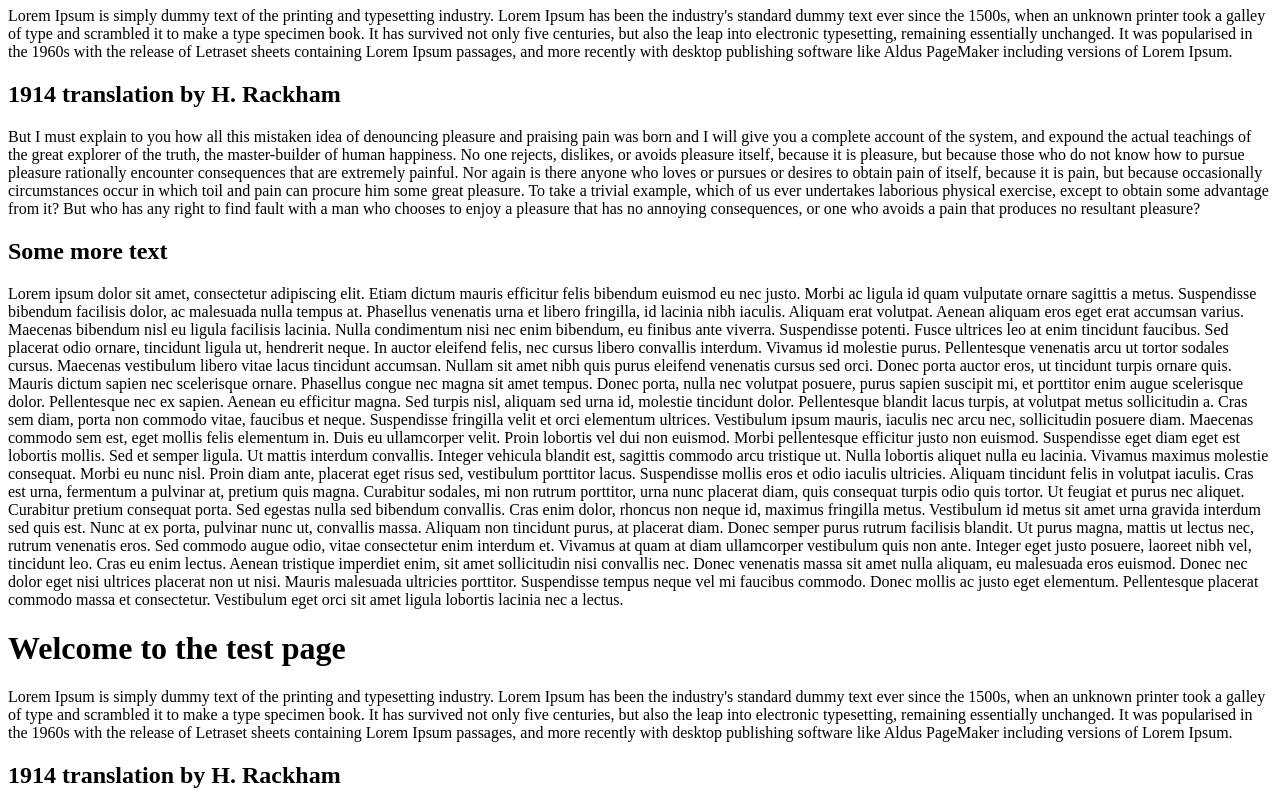
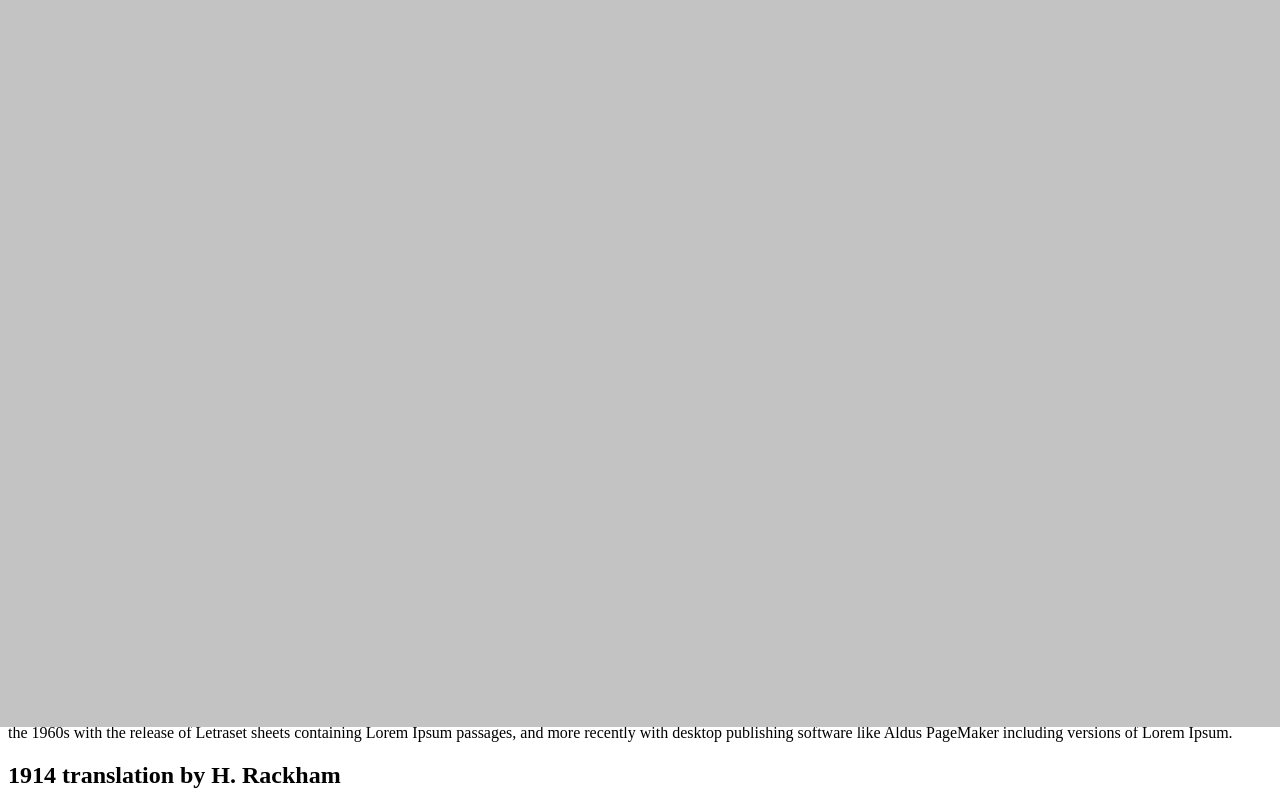
Before and after one commit to LondonAppDev/email-amass, a website: page test-page.html in a window 1280 px wide. Shown: the part 73-879 px from the top of the page. Drawn offline with nearby package versions, Linux system fonts and the light colour scheme.

Commit message:
Added scroll blocker. Added timer. Added skeleton functions for shouldShow and markShown.

```diff
--- a/app/welcome-mat.css
+++ b/app/welcome-mat.css
@@ -1,4 +1,11 @@
+
+html.lad-welcome-mat-block-scroll {
+    overflow-x: hidden !important;
+    overflow-y: hidden !important;
+}
+
 div.lad-welcome-mat {
+    z-index: 99999;
     display: none;
     background-color: #c3c3c3;
     position: absolute;
--- a/app/welcome-mat.js
+++ b/app/welcome-mat.js
@@ -1,7 +1,44 @@
 var WelcomeMat = (function() {
     var pubs = {};
 
+    var delay = 2000;
+    var displayed = false;
 
+    /**
+     * Test if the user has already once closed or completed signup.
+    */
+    function shouldShow() {
+
+    }
+
+    /**
+     * Marks the mat as already displayed.
+    */
+    function markShown() {
+
+    }
+
+    /**
+     * Displays the welcome mat.
+    */
+    function showWelcomeMat() {
+        $('html, body').scrollTop(0);
+        $('div.lad-welcome-mat').show();
+        $('html').addClass('lad-welcome-mat-block-scroll');
+    }
+
+    /**
+     * Initialize the application.
+    */
+    pubs.init = function init() {
+        console.log('Initialize.');
+        setTimeout(function() {
+            console.log('BOOM!');
+            showWelcomeMat();
+        }, delay);
+    };
 
     return pubs;
 })();
+
+WelcomeMat.init();
```
